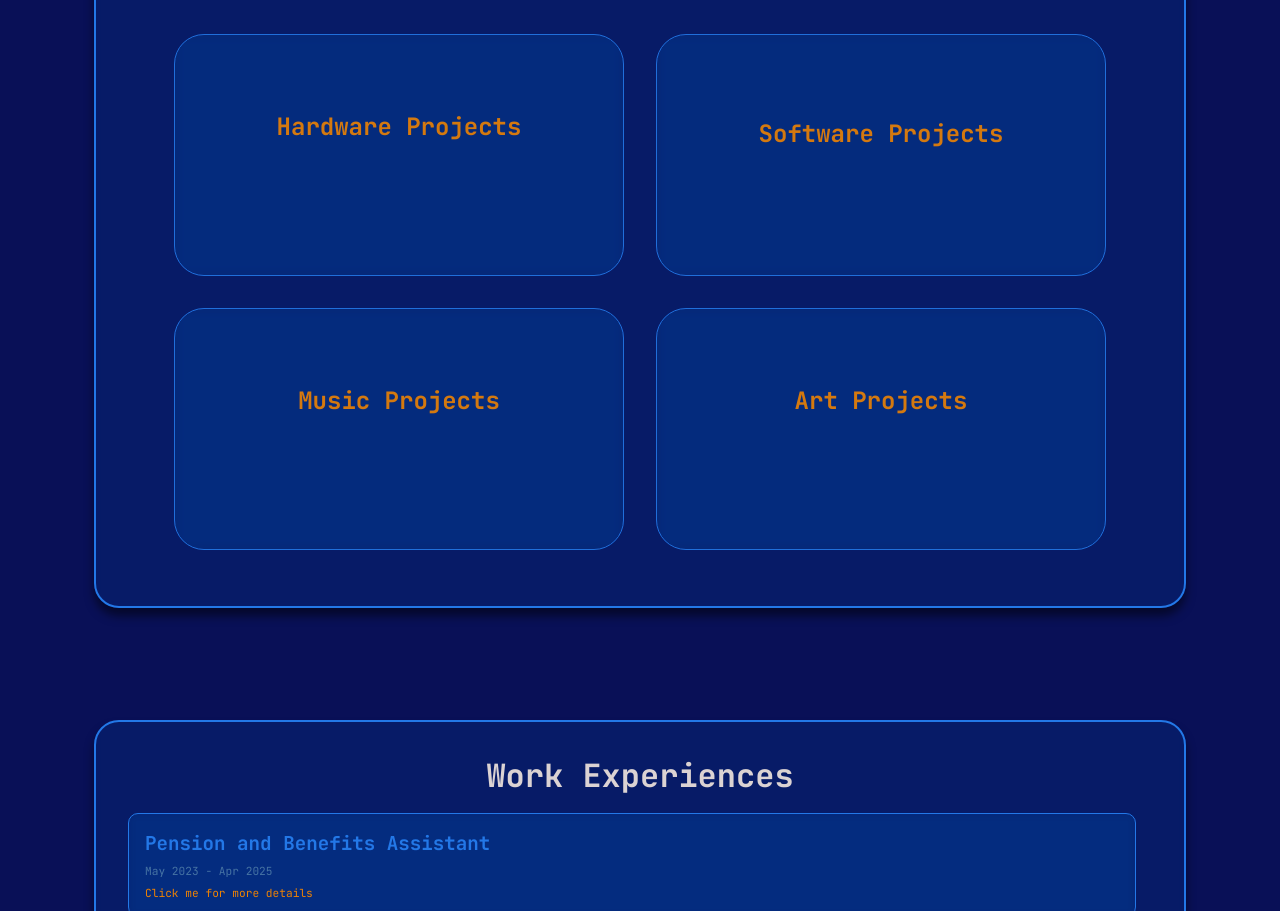
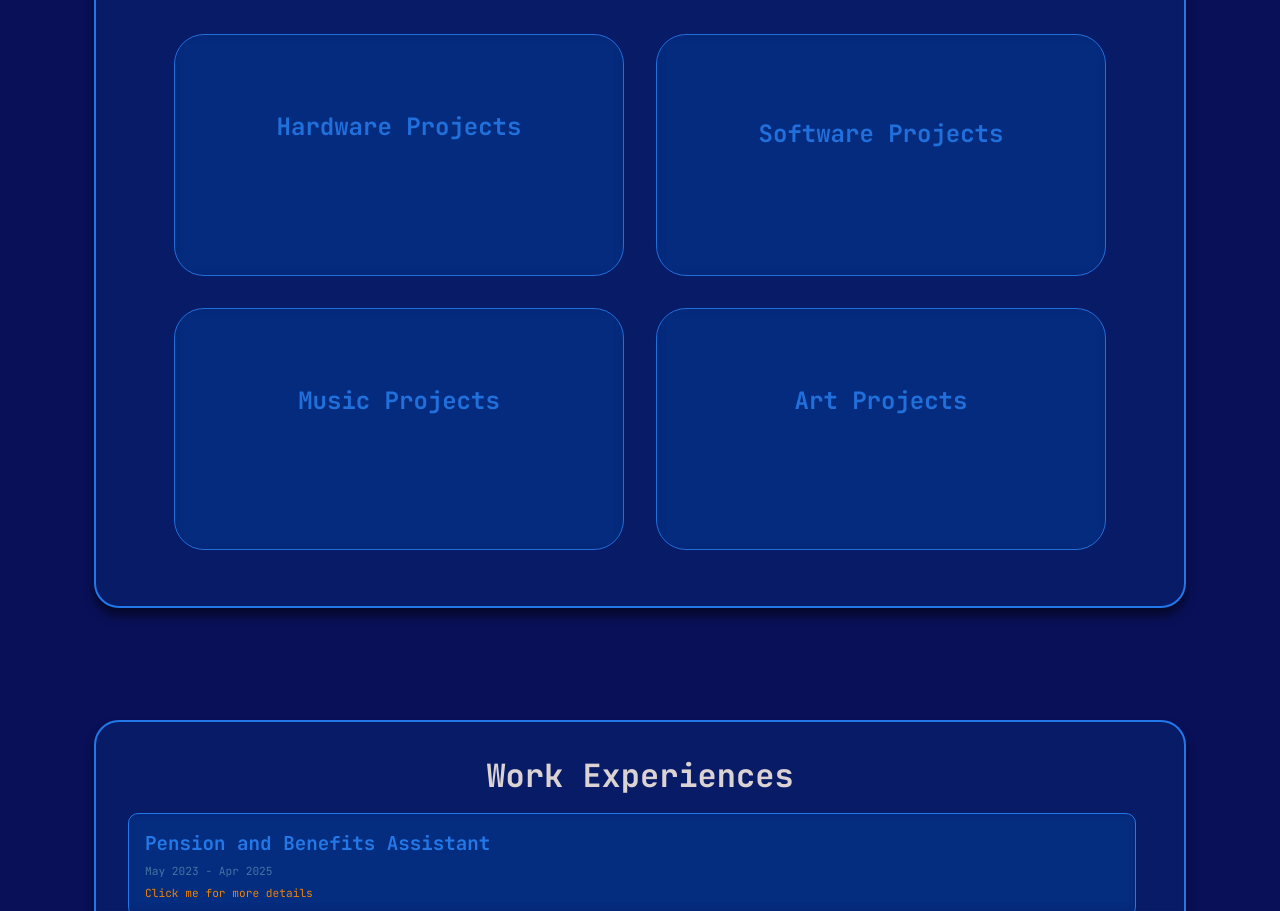
Before and after one commit to Alison0704/vercel-aliemi, a React (Vite) app: page / in a window 1280 px wide. Shown: the part 976-1887 px from the top of the page. Built offline with nearby package versions, Linux system fonts and the light colour scheme.

Commit message:
completed responsive

```diff
--- a/src/pages/Project/index.tsx
+++ b/src/pages/Project/index.tsx
@@ -19,7 +19,7 @@ const Project: React.FC = () => {
                             <a href={item.link} target='_blank'>
                                 <div key={item.id} className={style.container}>
                                     <div className={style.content}>
-                                        <h3 className={style.title}><span>{item.label}</span></h3>
+                                        <h3 className={style.title}>{item.label}</h3>
                                         <div className={style.text}>
                                             <p>{item.text}</p>
                                             <p><span>Click me to see more</span></p>
```
